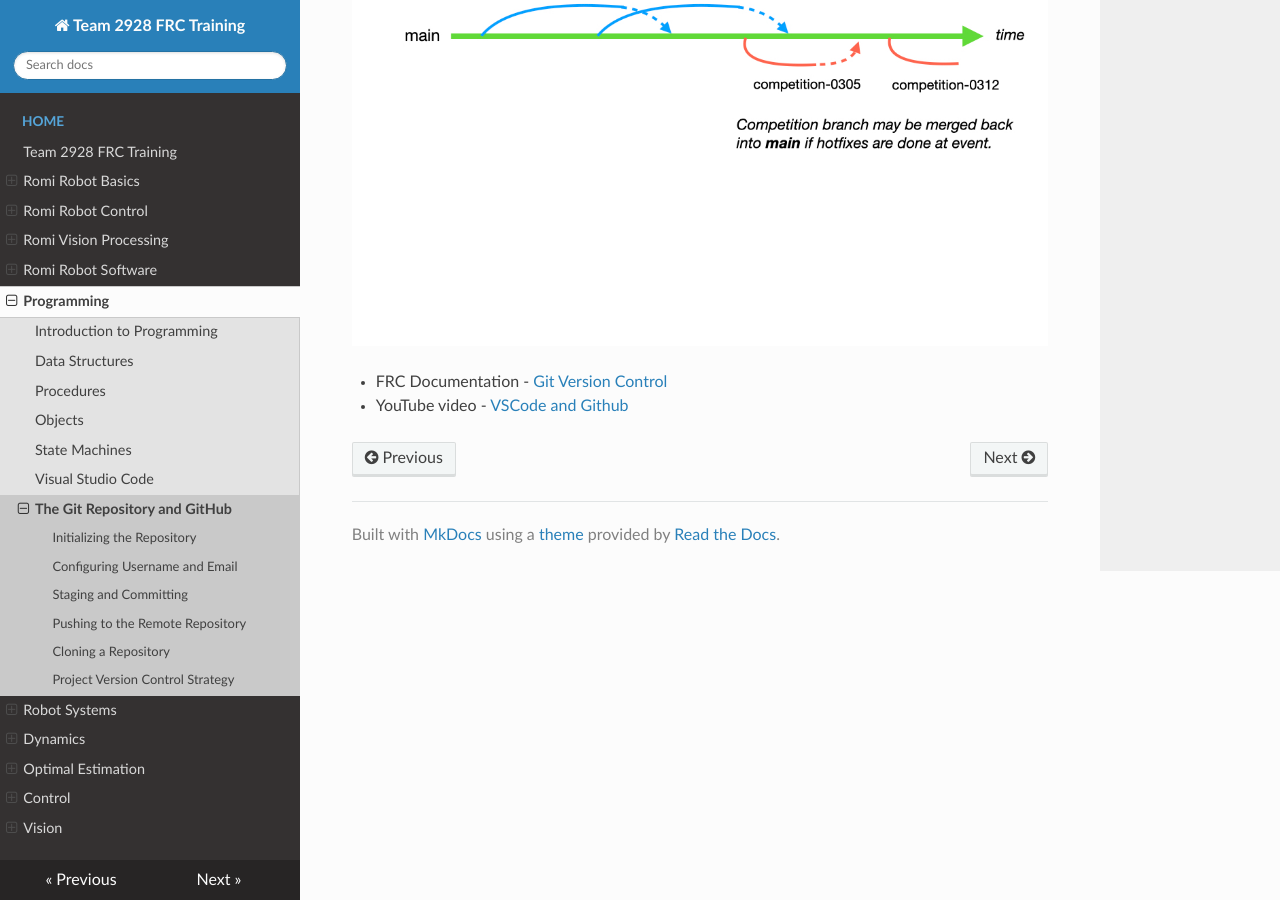
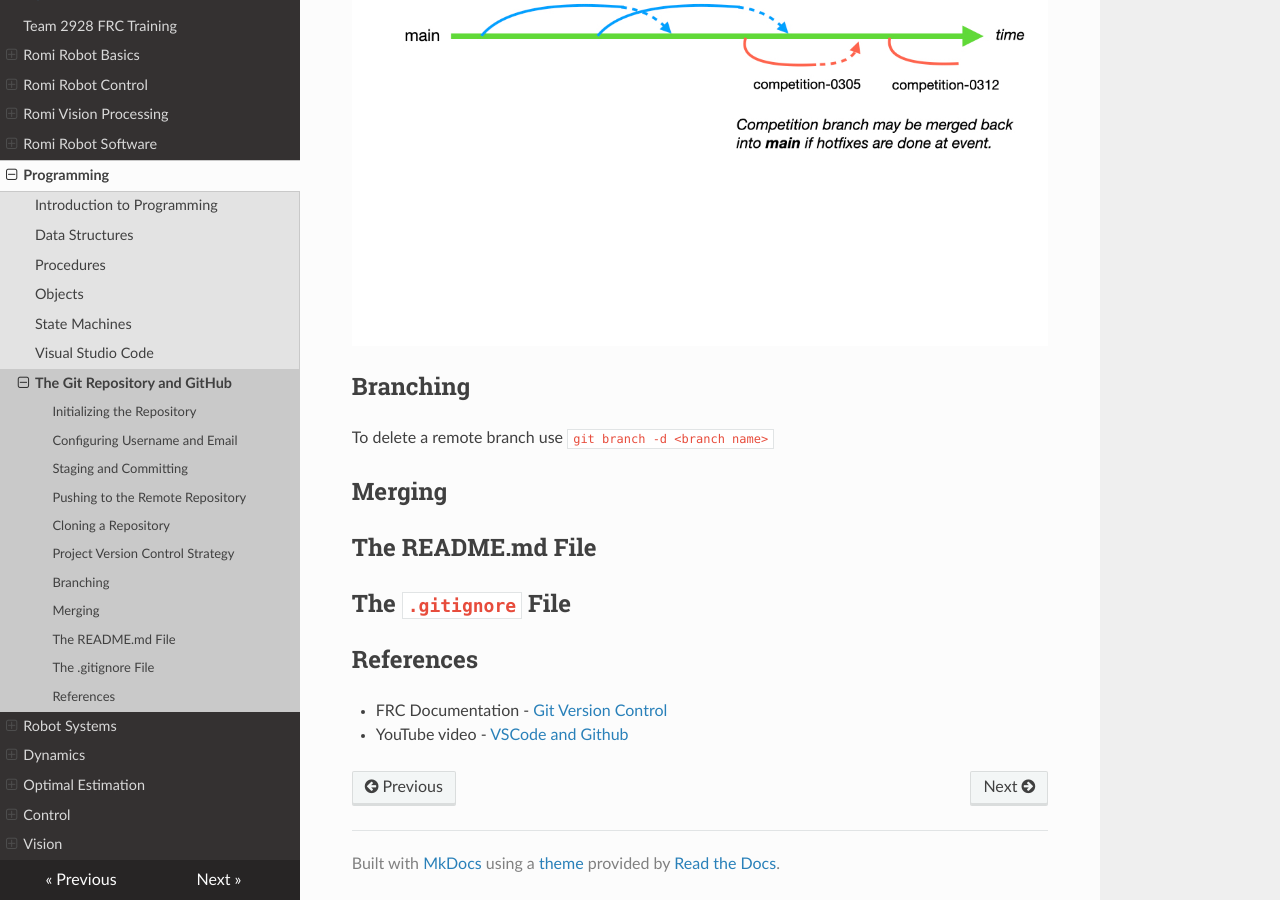
Before and after one commit to FRC-2928/FRC-Programmer-Training, an MkDocs documentation site: the page built from docs/Tools/git.md, in a window 1280 px wide and 900 px high, scrolled down 9633 px. Built offline with MkDocs 1.6.1, drawn with Linux system fonts in a browser that asks for light colours; nearby versions of some CDN libraries.

```diff
--- a/docs/Tools/git.md
+++ b/docs/Tools/git.md
@@ -211,7 +211,10 @@ The output will tell you how many file objects have been downloaded.  Conceptual
 ## Project Version Control Strategy
 
 ![Clone Repository](../images/FRCTools/FRCTools.015.jpeg)
-<!-- ## Branching
+
+## Branching
+
+To delete a remote branch use `git branch -d <branch name>`
 
 ## Merging
 
@@ -219,7 +222,8 @@ The output will tell you how many file objects have been downloaded.  Conceptual
 
 ## The `.gitignore` File
 
-## References -->
+## References
+
 
 - FRC Documentation - [Git Version Control](https://docs.wpilib.org/en/latest/docs/software/basic-programming/git-getting-started.html)
 
```
Also changed, not shown: docs/Concepts/Control/stateSpaceControl.md (+2 -0 lines), docs/MachineLearning/IntroMachineLearning.md (added, +38 -0 lines), docs/Romi/Control/romiPID.md (+1 -4 lines), docs/Romi/Control/romiStateSpace.md (+1 -1 lines), docs/images/FRCAnimatedGIFs.gif (added).
